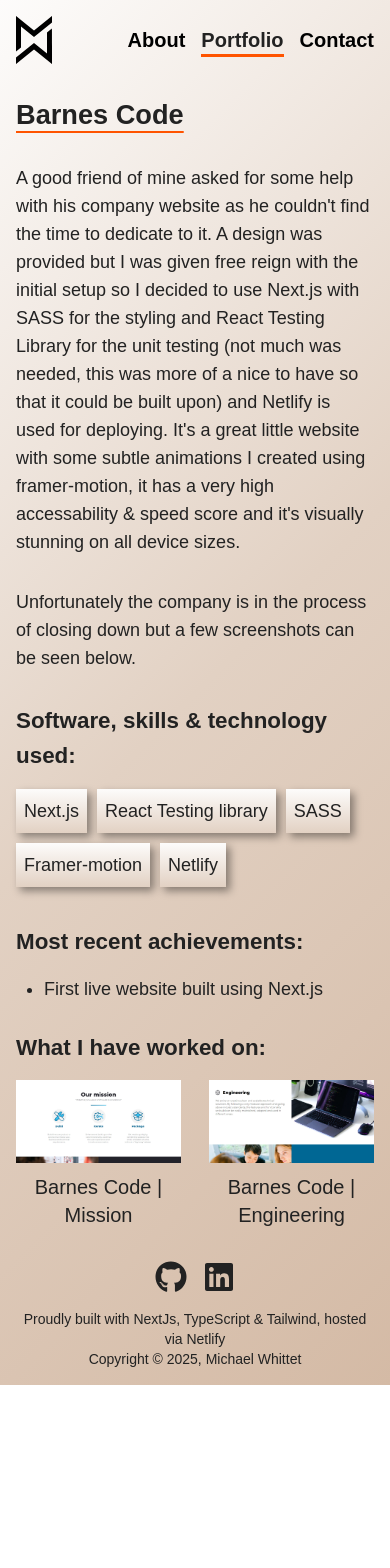
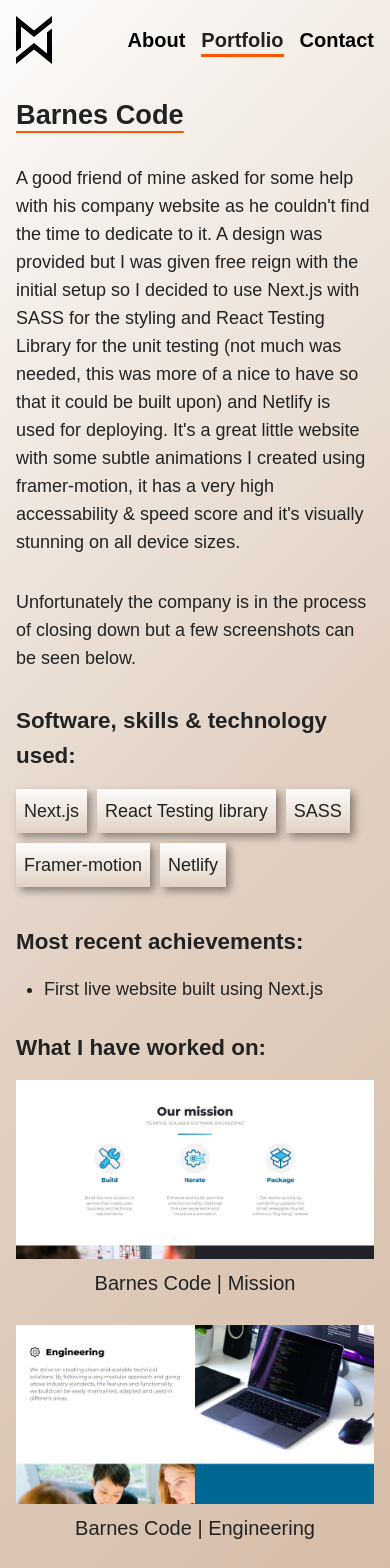
Before and after one commit to mwhittet/portfolio-nextjs, a Next.js app: page /portfolio/barnes-code in a window 390 px wide. Shown: the top 1568 px of the page. Before the commit the page ends 1385 px from the top, so only its background shows below. Built offline with nearby package versions, Linux system fonts and the light colour scheme; a web font is replaced by a local one.

Commit message:
Small tweaks

```diff
--- a/app/portfolio/[portfolioSlug]/page.tsx
+++ b/app/portfolio/[portfolioSlug]/page.tsx
@@ -76,7 +76,7 @@
       {projects.length > 0 && (
         <>
           <h2>What I have worked on:</h2>
-          <div className="grid gap-7 grid-cols-[1fr_1fr]">
+          <div className="grid gap-7 md:grid-cols-[1fr_1fr]">
             {projects.map((project, index) => {
               const { image, name, url } = project;
 
--- a/app/ui/header.tsx
+++ b/app/ui/header.tsx
@@ -8,7 +8,7 @@
   const pathname = usePathname();
 
   return (
-    <div className="p-4 md:pr-12 md:pl-12 flex justify-between items-center">
+    <header className="p-4 md:pr-12 md:pl-12 flex justify-between items-center">
       <Link
         className="block transition-[fill] delay-300 duration-300 ease-out hover:fill-international-orange motion-reduce:transition-none"
         href="/"
@@ -48,6 +48,6 @@
           );
         })}
       </nav>
-    </div>
+    </header>
   );
 }
```
